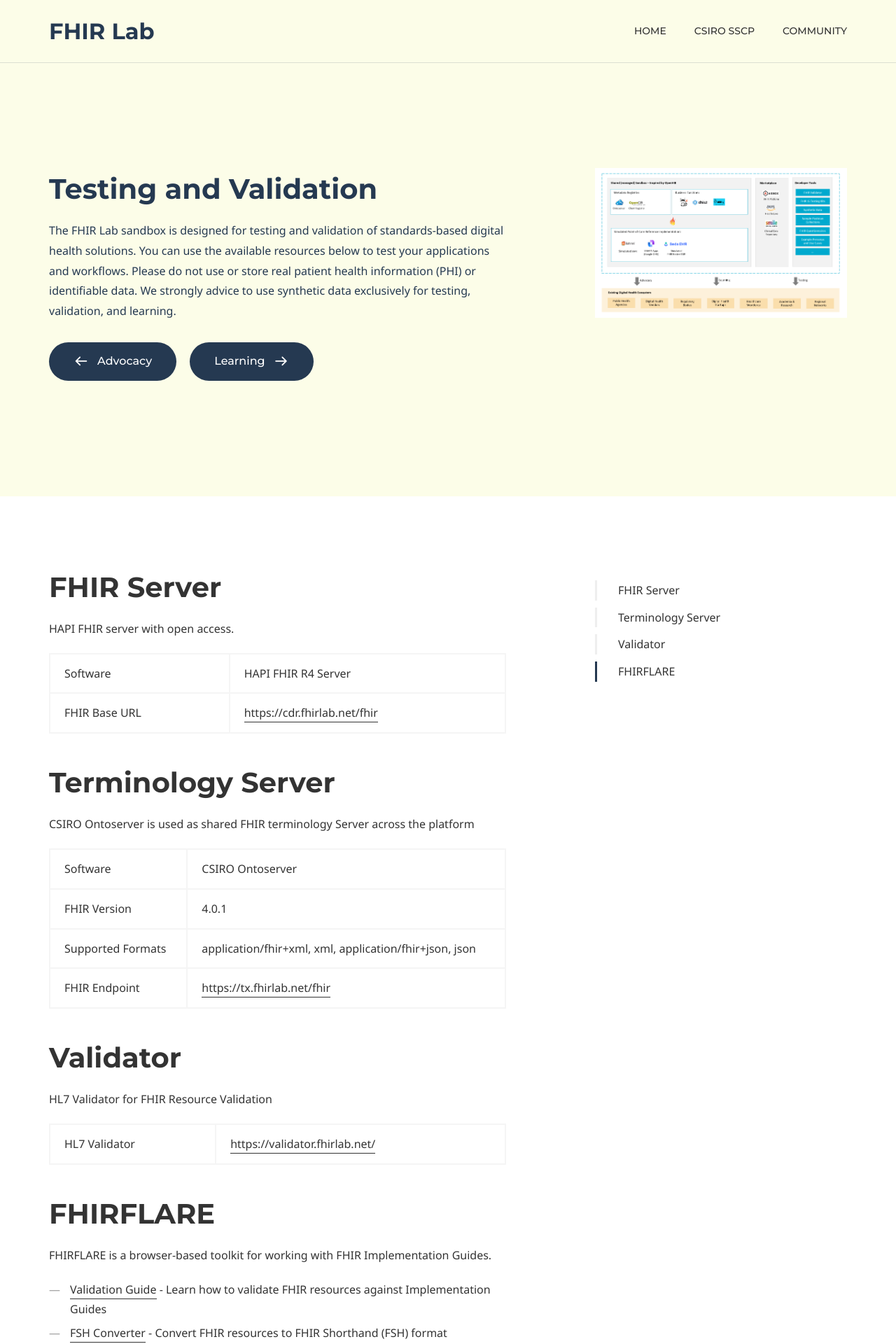
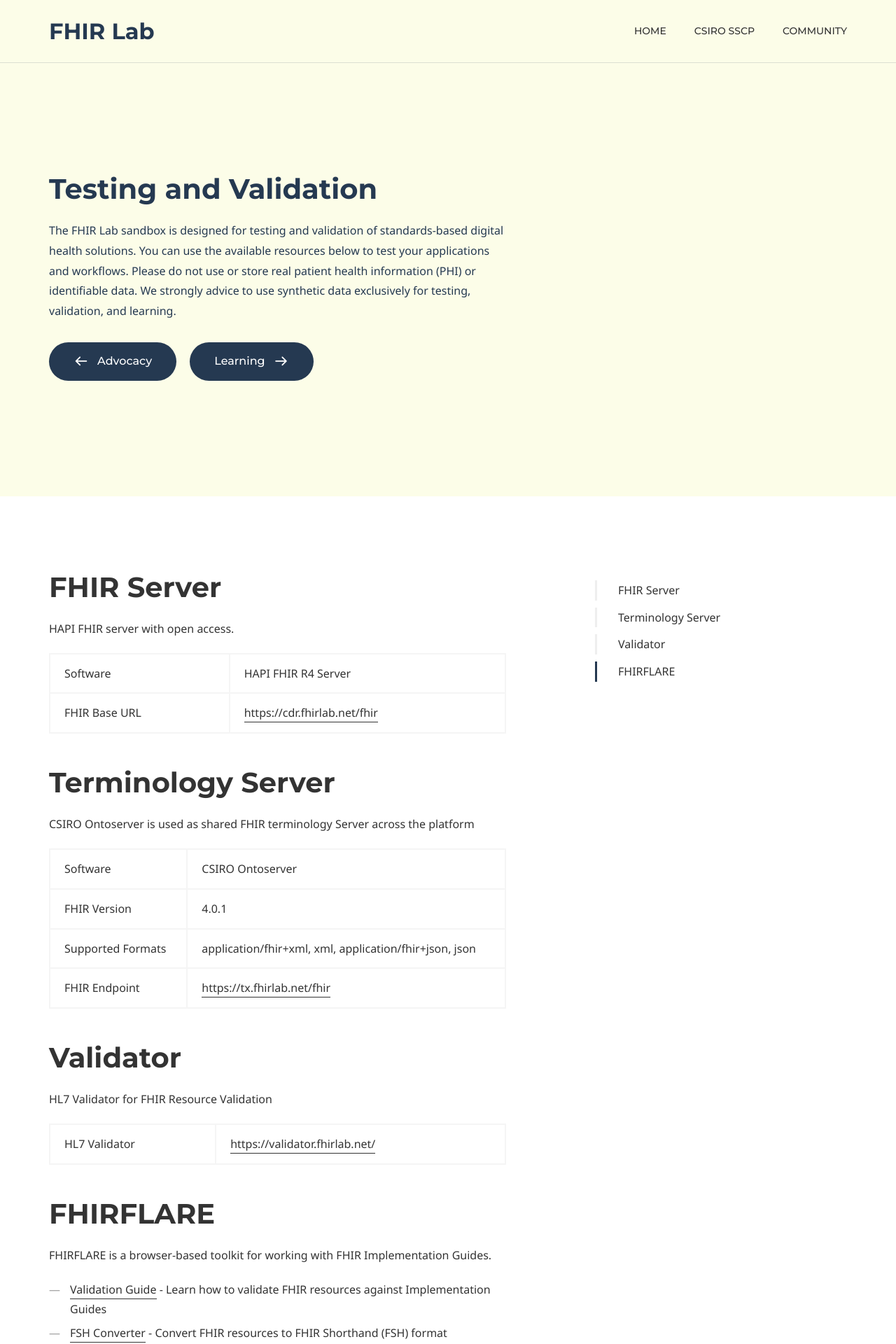
Before and after one commit to upmsilab/FHIRLab, a Jekyll site: the page built from tools.md, in a window 1280 px wide. Shown: the top 1920 px of the page at 70% size. Built offline with Jekyll 4.4.1, drawn with Linux system fonts in a browser that asks for light colours; some web fonts are replaced.

Commit message:
Update default.html

```diff
--- a/doks-theme/_layouts/default.html
+++ b/doks-theme/_layouts/default.html
@@ -34,10 +34,6 @@
 							</div><!-- /.align-inner -->
 						</div><!-- /.align-container -->
 					</div><!-- /.col -->
-					<div class="col-md-4 col-md-offset-1 hidden-xs hidden-sm text-center">
-  							<img src="/designs/fhirlabCM.png" alt="FHIRLab Conceptual Model" class="img-responsive" />
-					</div>
-					{% comment %}
 					{% if page.author.title and page.author.description and page.author.title_url %}
 						<div class="col-md-4 col-md-offset-1 hidden-xs hidden-sm">
 							<div class="align-container" data-mh>
@@ -62,7 +58,6 @@
 							</div><!-- /.align-container -->
 						</div><!-- /.col -->
 					{% endif %}
-					{% endcomment %}
 				</div><!-- /.row -->
 			</div><!-- /.container -->
 		</div><!-- /.hero-subheader -->
```
